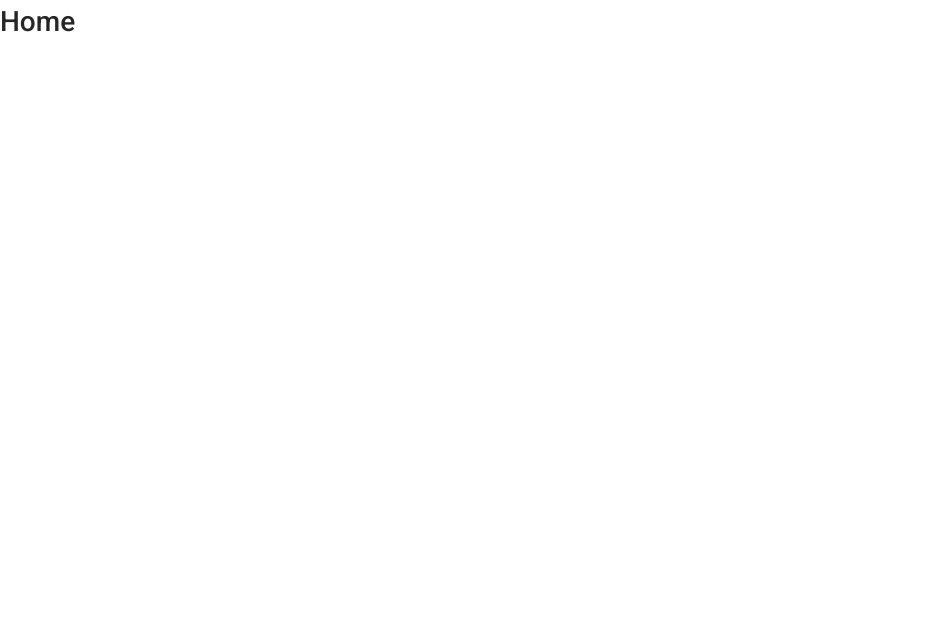
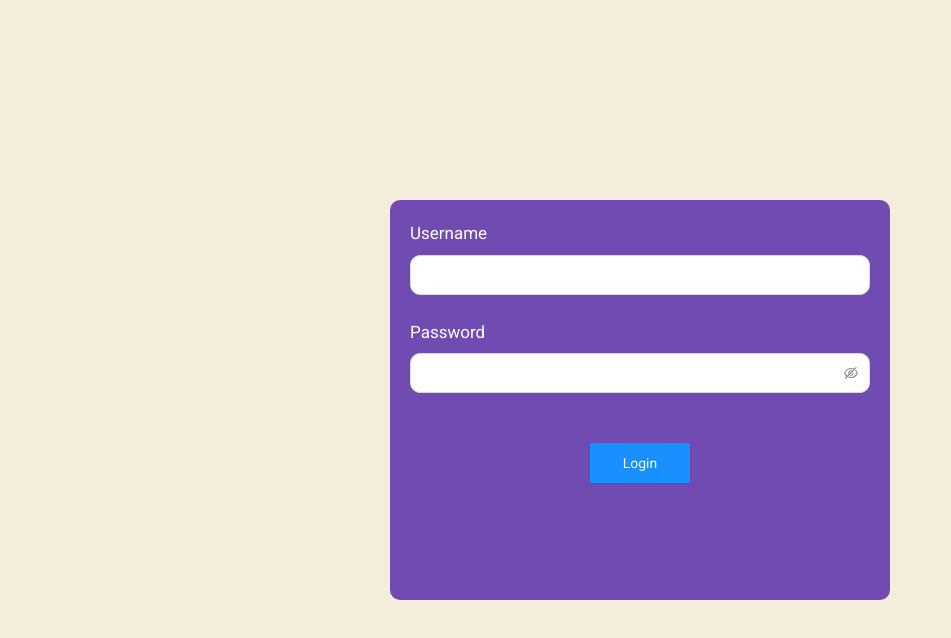
Before and after one commit to p-bucky/practice-app, a React (Create React App) app: page / in a window 1280 px wide. Shown: the top 638 px of the page, without its empty margins (0-951 px from the left). Built offline with nearby package versions, Linux system fonts and the light colour scheme.

Commit message:
added login form

```diff
--- /dev/null
+++ b/src/view/components/login-form/index.js
@@ -0,0 +1 @@
+export { LoginForm } from "./login-form";
--- /dev/null
+++ b/src/view/components/login-form/login-form.jsx
@@ -0,0 +1,61 @@
+import { Button, Form, Input, Row } from "antd";
+import React from "react";
+export const LoginForm = () => {
+  const onFinish = (values) => {
+    console.log("Success:", values);
+  };
+  const onFinishFailed = (errorInfo) => {
+    console.log("Failed:", errorInfo);
+  };
+  return (
+    <Row
+      type="flex"
+      justify="center"
+      align="middle"
+      style={{ minHeight: "100vh", backgroundColor: "#F5EDDC" }}
+    >
+      <Form
+        name="basic"
+        layout="vertical"
+        onFinish={onFinish}
+        onFinishFailed={onFinishFailed}
+        style={{
+          padding: "20px",
+          borderRadius: "10px",
+          backgroundColor: "#704BB2",
+          width: "500px",
+          height: "400px",
+        }}
+      >
+        <Form.Item
+          label={
+            <label style={{ color: "#fff", fontSize: "17px" }}>Username</label>
+          }
+          name="username"
+        >
+          <Input style={{ height: "40px", borderRadius: "10px" }} />
+        </Form.Item>
+
+        <Form.Item
+          label={
+            <label style={{ color: "#fff", fontSize: "17px" }}>Password</label>
+          }
+          name="password"
+        >
+          <Input.Password style={{ height: "40px", borderRadius: "10px" }} />
+        </Form.Item>
+        <Row align="middle" justify="center" style={{ marginTop: "50px" }}>
+          <Form.Item>
+            <Button
+              type="primary"
+              htmlType="submit"
+              style={{ width: "100px", height: "40px" }}
+            >
+              Login
+            </Button>
+          </Form.Item>
+        </Row>
+      </Form>
+    </Row>
+  );
+};
--- a/src/view/screens/home/home.screen.jsx
+++ b/src/view/screens/home/home.screen.jsx
@@ -1,7 +1,9 @@
+import { LoginForm } from "../../components/login-form";
+
 export const Home = () => {
   return (
     <div>
-      <h1>Home</h1>
+      <LoginForm />
     </div>
   );
 };
```
